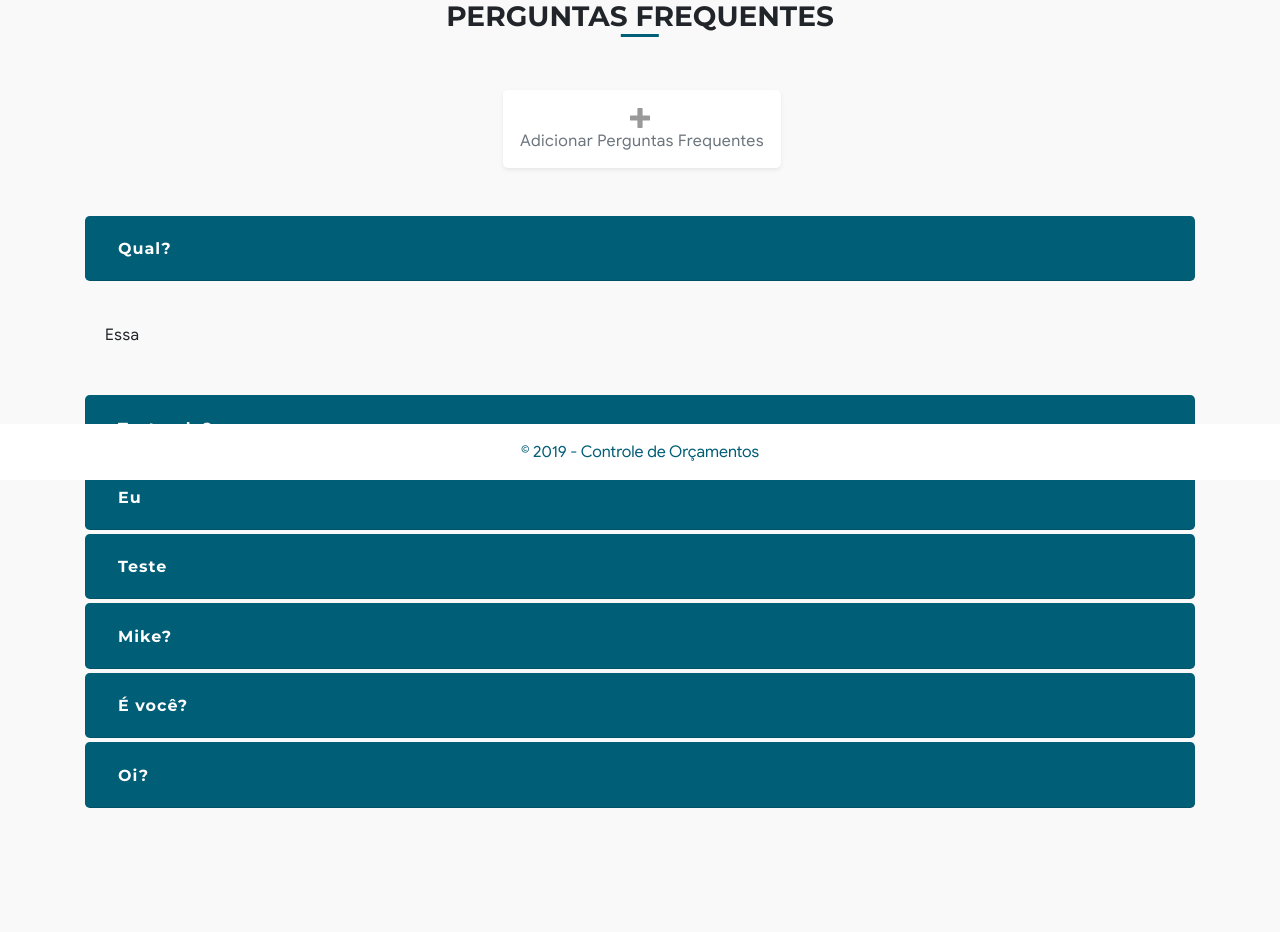
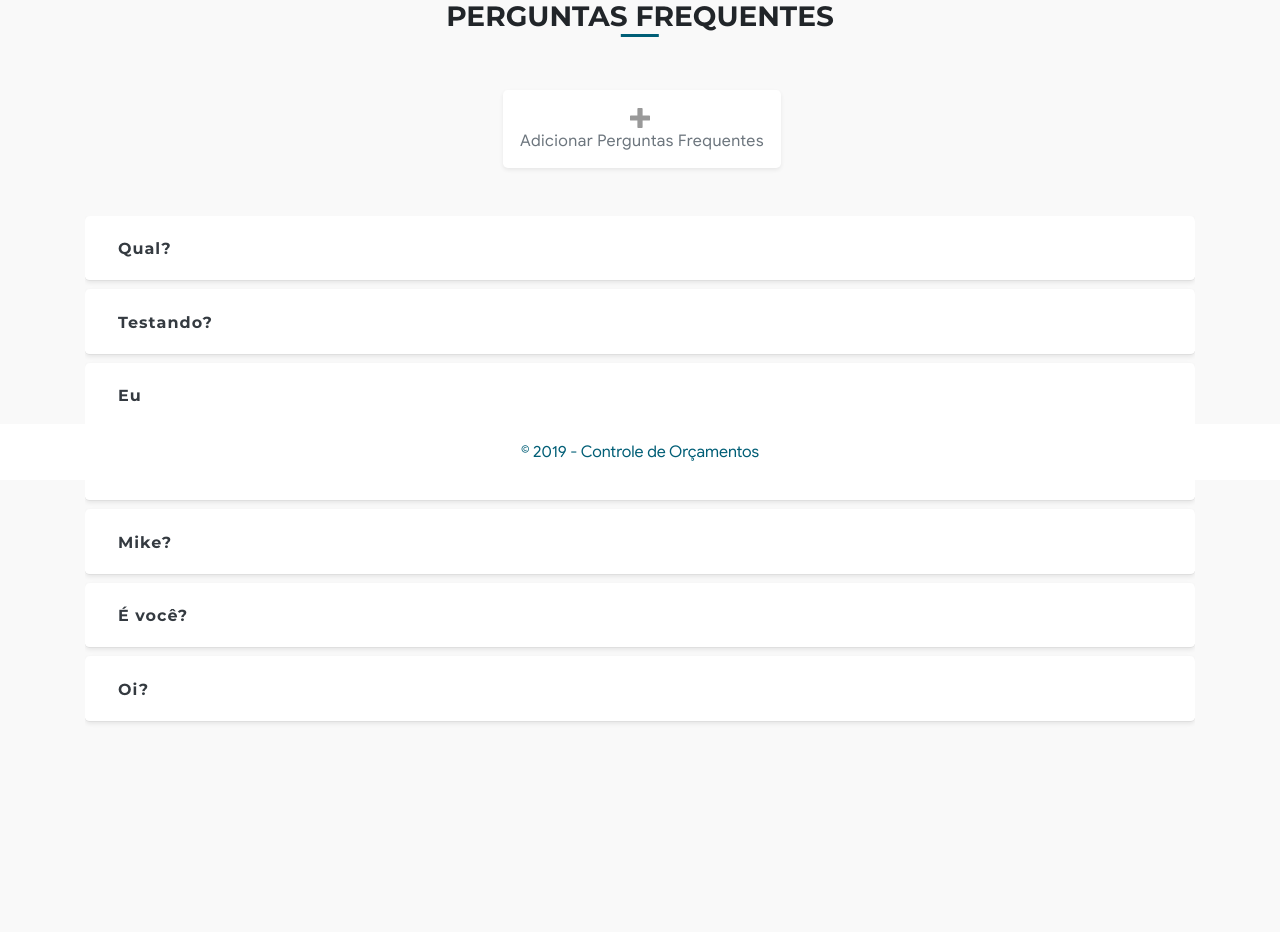
Before and after one commit to mfonsanBD/controleOrcamento, a PHP site: page /gcc/painel/faqs in a window 1280 px wide. Shown: the part 320-1252 px from the top of the page. After the commit the page ends 1043 px from the top, so only its background shows below. Run offline with PHP 8.4, Linux system fonts and the light colour scheme; a user stored in the database is signed in; data comes from the database, SQL or seed files in the repository.

Commit message:
Melhorias no acordion da página Faqs do administrador

```diff
--- a/views/admin/faqs.php
+++ b/views/admin/faqs.php
@@ -18,17 +18,17 @@
   <div class="accordion mt-5 pag" id="accordionExample">
       <div class="card bg-transparent border-0">
         <?php foreach ($listaDePF as $lpf):?>
-          <div class="card-header bg-padrao mb-1 rounded-lg" id="heading<?=$lpf['id_pf']?>" data-toggle="collapse" data-target="#collapse<?=$lpf['id_pf']?>" aria-expanded="true" aria-controls="collapse<?=$lpf['id_pf']?>">
+          <div class="card-header bg-white mb-2 rounded-lg shadow-sm" id="heading<?=$lpf['id_pf']?>" data-toggle="collapse" data-target="#collapse<?=$lpf['id_pf']?>" aria-expanded="true" aria-controls="collapse<?=$lpf['id_pf']?>">
             <h2 class="mb-0">
-              <button class="btn text-white family-titulo" type="button">
+              <button class="btn text-dark family-titulo" type="button">
                 <?=$lpf['pergunta_pf']?>
               </button>
             </h2>
           </div>
 
-          <div id="collapse<?=$lpf['id_pf']?>" class="collapse <?=($lpf['id_pf'] == 1) ? 'show' : 'collapsed'?>" aria-labelledby="heading<?=$lpf['id_pf']?>" data-parent="#accordionExample">
+          <div id="collapse<?=$lpf['id_pf']?>" class="collapse collapsed" aria-labelledby="heading<?=$lpf['id_pf']?>" data-parent="#accordionExample">
             <div class="card-body">
-              <p><?=$lpf['resposta_pf']?></p>
+              <p class="text-secondary"><?=$lpf['resposta_pf']?></p>
             </div>
           </div>
         <?php endforeach; ?>
```
